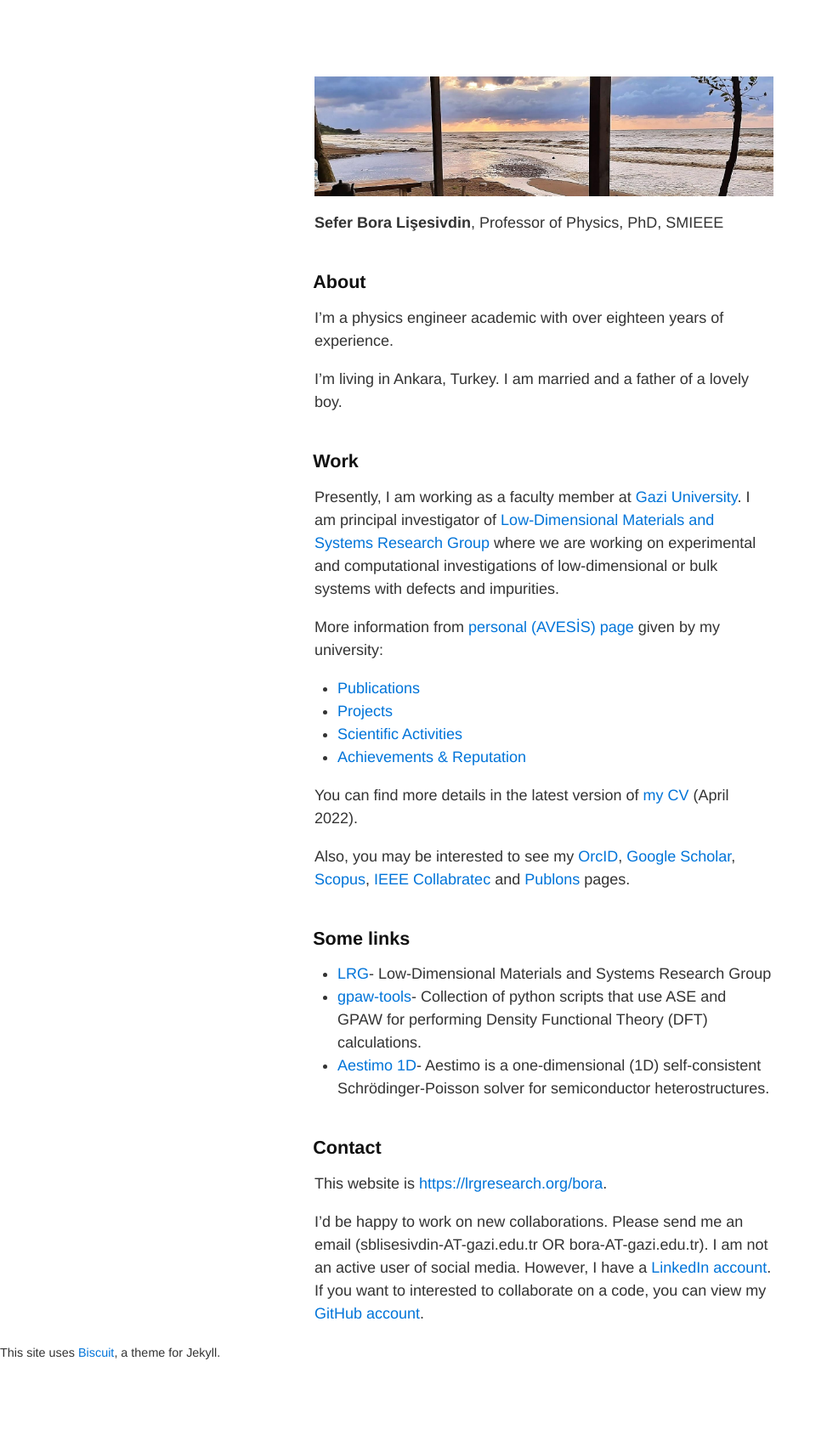
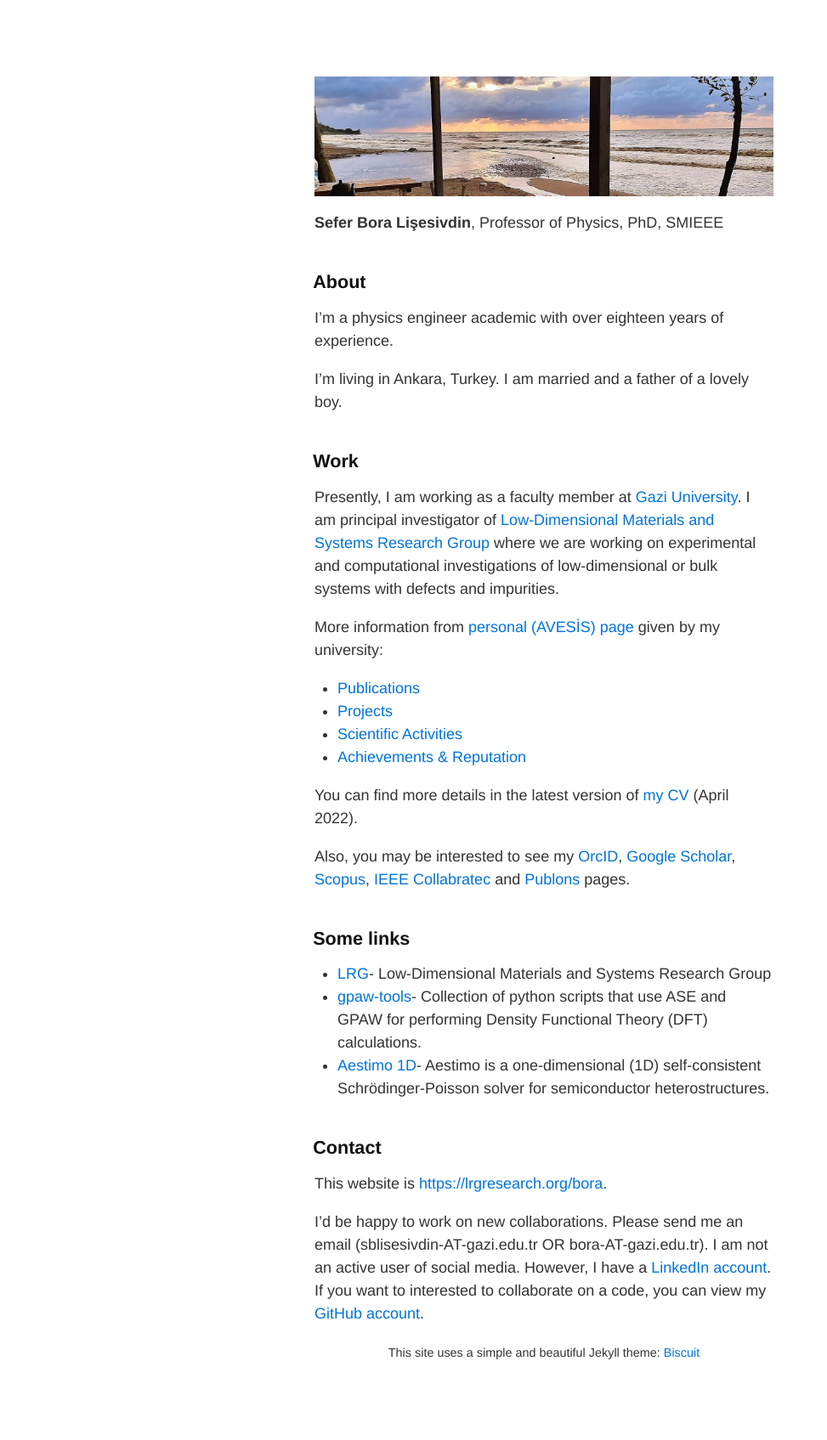
Before and after one commit to lrgresearch/bora, a Jekyll site: the page built from index.md, in a window 1280 px wide. Shown: the whole page at 85% size, without its empty margins (0-973 px from the left). Built offline with Jekyll 4.4.1, drawn with Linux system fonts in a browser that asks for light colours.

Commit message:
Update scripts.html

```diff
--- a/_includes/scripts.html
+++ b/_includes/scripts.html
@@ -1 +1 @@
-<small> This site uses <a href="https://sblisesivdin.github.io/biscuit">Biscuit</a>, a theme for Jekyll. </small>
+<p style="color:grey"><center><small> This site uses a simple and beautiful Jekyll theme: <a href="https://sblisesivdin.github.io/biscuit">Biscuit</a></small></center></p>
```
